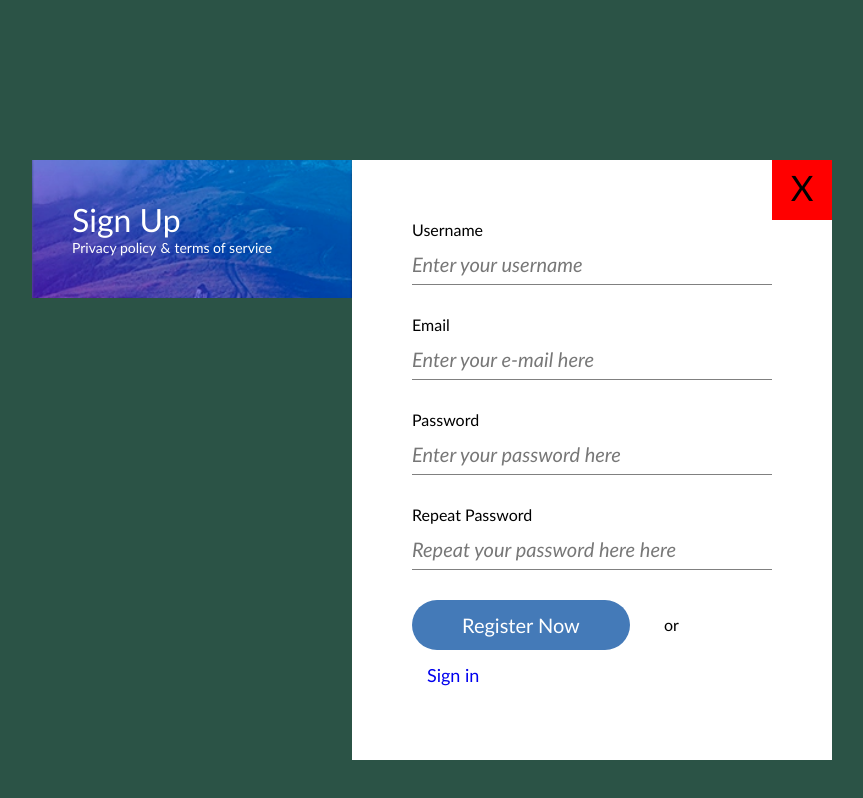
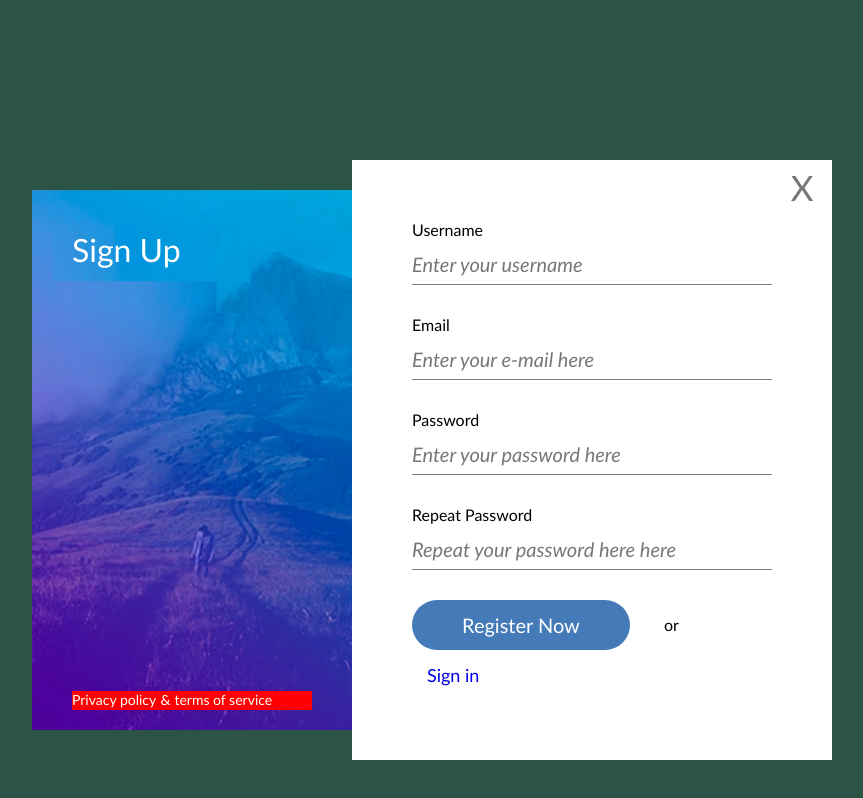
Before and after one commit to Niseme/4-sign-up, a website: page index.html in a window 1280 px wide. Shown: the whole page, without its empty margins (208-1071 px from the left). Drawn offline with Linux system fonts and the light colour scheme.

Commit message:
left clmn "auto" height

```diff
--- a/css/main.css
+++ b/css/main.css
@@ -16,9 +16,13 @@ body {
   width: 800px;
   margin-top: 160px;
   margin-left: calc(50% - 400px);
+  position: relative;
 }
 .left-clmn {
   display: inline-block;
+  position: absolute;
+  top: 30px;
+  bottom: 30px;
   color: #fff;
   width: 40%;
   float: left;
@@ -37,7 +41,11 @@ body {
 }
 .bottom-links {
   display: inline-block;
-  width: 100%;
+  position: absolute;
+  background-color: red;
+  bottom: 20px;
+  left: 40px;
+  right: 40px;
 }
 .bottom-links > .link {
   font-size: 14px;
@@ -59,7 +67,7 @@ body {
 
 .close {
   display: inline-block;
-  background-color: red;
+  color: #777;
   width: 60px;
   height: 60px;
   font-size: 35px;
```
